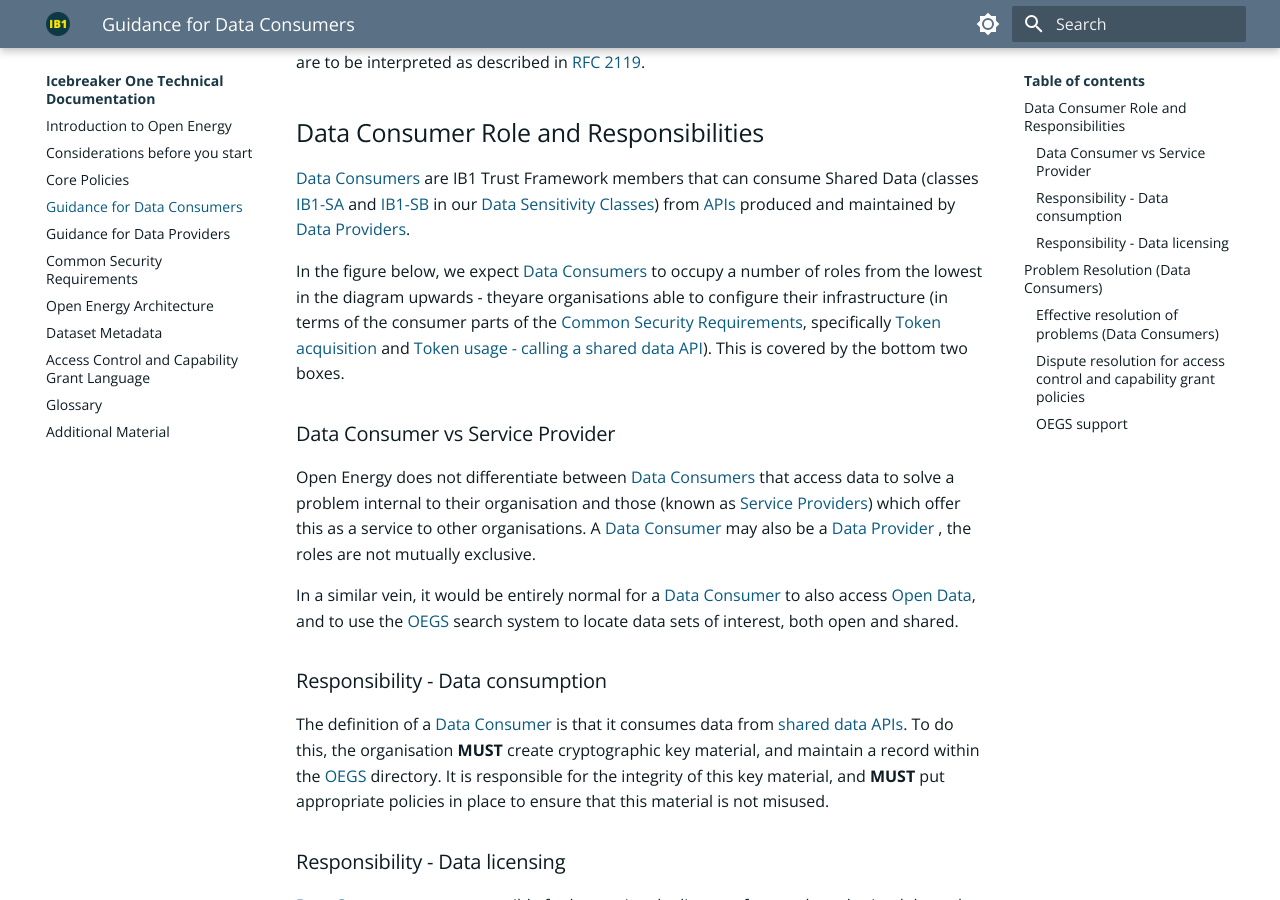
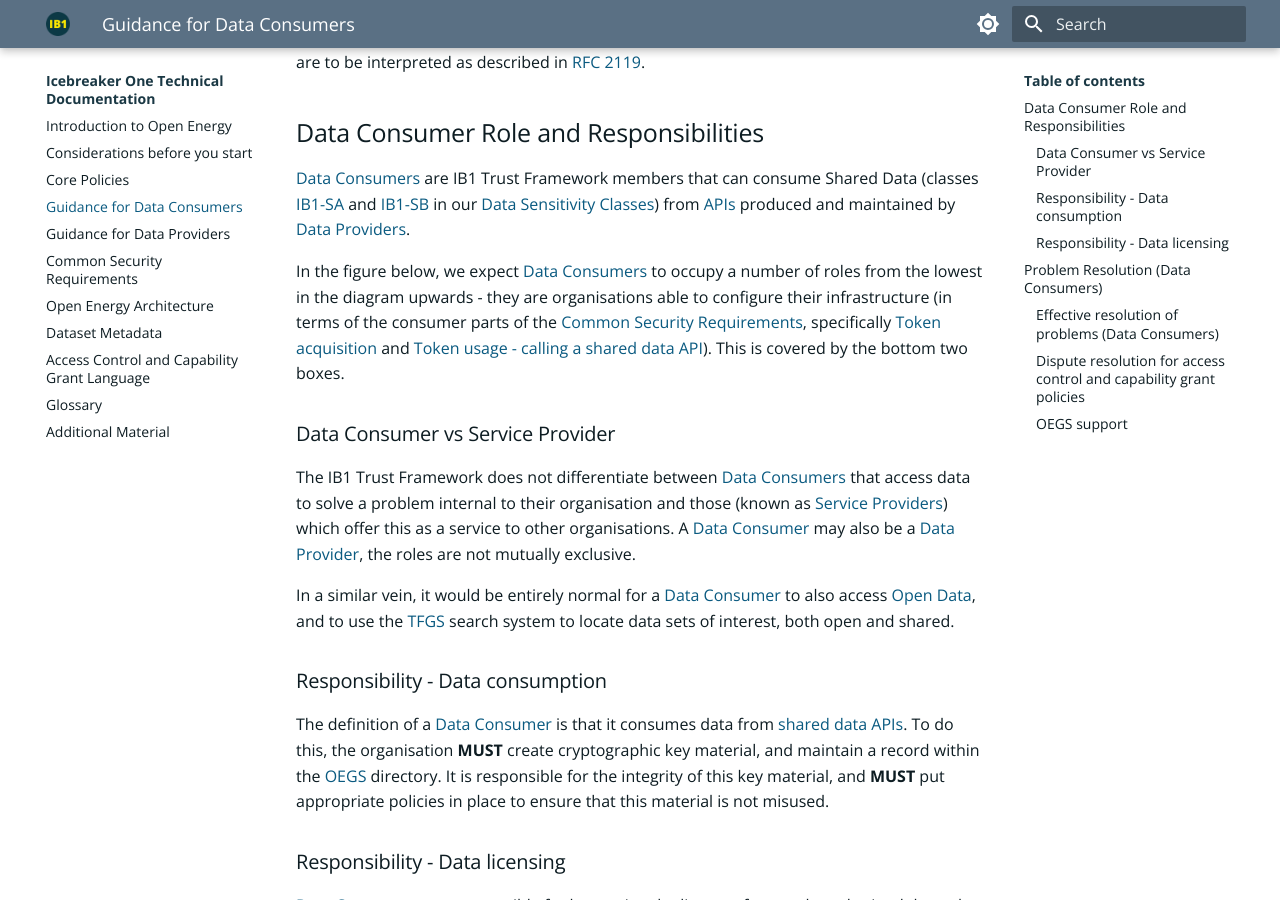
Before and after one commit to icebreakerone/ib1-technical-docs, an MkDocs documentation site: the page built from docs/ops_guidelines/data_consumer_ops_guidelines.md, in a window 1280 px wide and 900 px high, scrolled down 274 px. Built offline with MkDocs 1.6.1 and Material for MkDocs 9.7.7, drawn with Linux system fonts in a browser that asks for light colours; the version menu is left out.

Commit message:
docs/ops_guidelines/data_consumer_ops_guidelines.md updated from https://stackedit.net/

```diff
--- a/docs/ops_guidelines/data_consumer_ops_guidelines.md
+++ b/docs/ops_guidelines/data_consumer_ops_guidelines.md
@@ -8,17 +8,13 @@
 
 [Data Consumers](../glossary.md#term-Data-Consumer) are IB1 Trust Framework members that can consume Shared Data (classes [IB1-SA](../glossary.md#term-Data-sensitivity-class-shared-A) and [IB1-SB](../glossary.md#term-Data-sensitivity-class-shared-B) in our [Data Sensitivity Classes](common_policies.md#data-sensitivity-classes)) from [APIs](../glossary.md#term-Application-programming-interface) produced and maintained by [Data Providers](../glossary.md#term-Data-Provider).
 
-In the figure below, we expect [Data Consumers](../glossary.md#term-Data-Consumer) to occupy a number of roles from the lowest in the diagram upwards - theyare organisations able to configure their infrastructure (in terms of the consumer parts of the
-[Common Security Requirements](technical_common.md#common-security-requirements), specifically [Token acquisition](technical_common.md#token-acquisition) and [Token usage - calling a shared data API](technical_common.md#token-usage-calling-a-shared-data-api)). This
-is covered by the bottom two boxes.
+In the figure below, we expect [Data Consumers](../glossary.md#term-Data-Consumer) to occupy a number of roles from the lowest in the diagram upwards - they are organisations able to configure their infrastructure (in terms of the consumer parts of the [Common Security Requirements](technical_common.md#common-security-requirements), specifically [Token acquisition](technical_common.md#token-acquisition) and [Token usage - calling a shared data API](technical_common.md#token-usage-calling-a-shared-data-api)). This is covered by the bottom two boxes.
 
 ### Data Consumer vs Service Provider
 
-Open Energy does not differentiate between [Data Consumers](../glossary.md#term-Data-Consumer) that access data to solve a problem internal to their
-organisation and those (known as [Service Providers](../glossary.md#term-Service-Provider)) which offer this as a service to other organisations. A [Data Consumer](../glossary.md#term-Data-Consumer) may also be a [Data Provider](../glossary.md#term-Data-Provider)
-, the roles are not mutually exclusive.
+The IB1 Trust Framework does not differentiate between [Data Consumers](../glossary.md#term-Data-Consumer) that access data to solve a problem internal to their organisation and those (known as [Service Providers](../glossary.md#term-Service-Provider)) which offer this as a service to other organisations. A [Data Consumer](../glossary.md#term-Data-Consumer) may also be a [Data Provider](../glossary.md#term-Data-Provider), the roles are not mutually exclusive.
 
-In a similar vein, it would be entirely normal for a [Data Consumer](../glossary.md#term-Data-Consumer) to also access [Open Data](../glossary.md#term-Open-data), and to use the [OEGS](../glossary.md#term-Open-Energy-Governance-Service)
+In a similar vein, it would be entirely normal for a [Data Consumer](../glossary.md#term-Data-Consumer) to also access [Open Data](../glossary.md#term-Open-data), and to use the [TFGS](../glossary.md#term-Trust-Framework-Governance-Service)
 search system to locate data sets of interest, both open and shared.
 
 ### Responsibility - Data consumption
```
Also changed, not shown: other parts of docs/ops_guidelines/data_consumer_ops_guidelines.md (+1 -1 lines).
